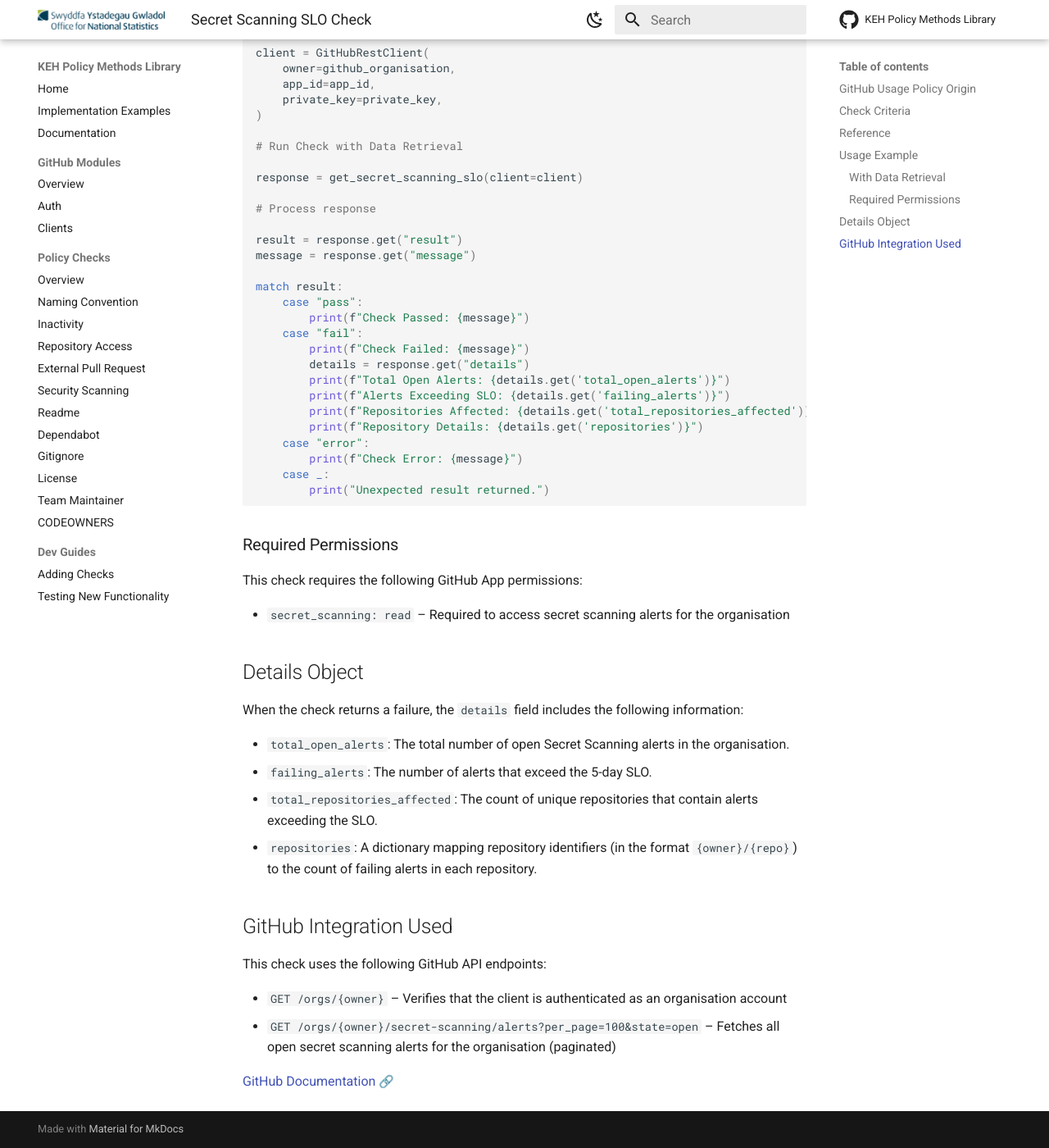
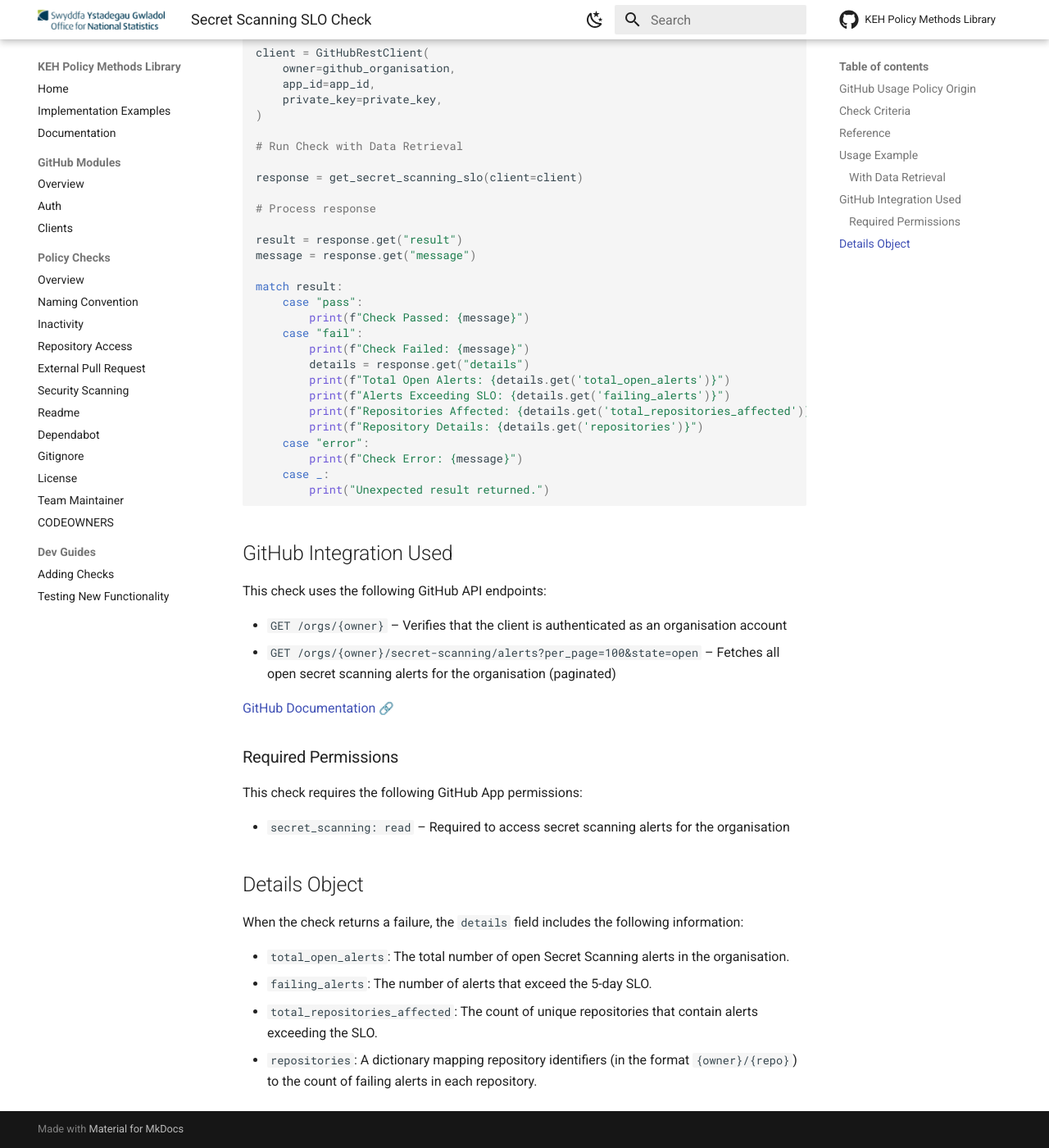
Before and after one commit to ONS-Innovation/keh-policy-methods-library, an MkDocs documentation site: the page built from docs/checks/secret_scanning_slo.md, in a window 1280 px wide and 1400 px high, scrolled down 1405 px. Shown: the whole window at 82% size. Built offline with MkDocs 1.6.1 and Material for MkDocs 9.7.7, drawn with Linux system fonts in a browser that asks for light colours; emoji names are drawn with the system emoji font; comment, search, counter and statistics services are not loaded; part of the change alters nothing that is shown.

````diff
--- a/docs/checks/secret_scanning_slo.md
+++ b/docs/checks/secret_scanning_slo.md
@@ -70,6 +70,15 @@ match result:
         print("Unexpected result returned.")
 ```
 
+## GitHub Integration Used
+
+This check uses the following GitHub API endpoints:
+
+- `GET /orgs/{owner}` – Verifies that the client is authenticated as an organisation account
+- `GET /orgs/{owner}/secret-scanning/alerts?per_page=100&state=open` – Fetches all open secret scanning alerts for the organisation (paginated)
+
+[GitHub Documentation :link:](https://docs.github.com/en/rest/secret-scanning/secret-scanning)
+
 ### Required Permissions
 
 This check requires the following GitHub App permissions:
@@ -84,12 +93,3 @@ When the check returns a failure, the `details` field includes the following inf
 - `failing_alerts`: The number of alerts that exceed the 5-day SLO.
 - `total_repositories_affected`: The count of unique repositories that contain alerts exceeding the SLO.
 - `repositories`: A dictionary mapping repository identifiers (in the format `{owner}/{repo}`) to the count of failing alerts in each repository.
-
-## GitHub Integration Used
-
-This check uses the following GitHub API endpoints:
-
-- `GET /orgs/{owner}` – Verifies that the client is authenticated as an organisation account
-- `GET /orgs/{owner}/secret-scanning/alerts?per_page=100&state=open` – Fetches all open secret scanning alerts for the organisation (paginated)
-
-[GitHub Documentation :link:](https://docs.github.com/en/rest/secret-scanning/secret-scanning)
````
